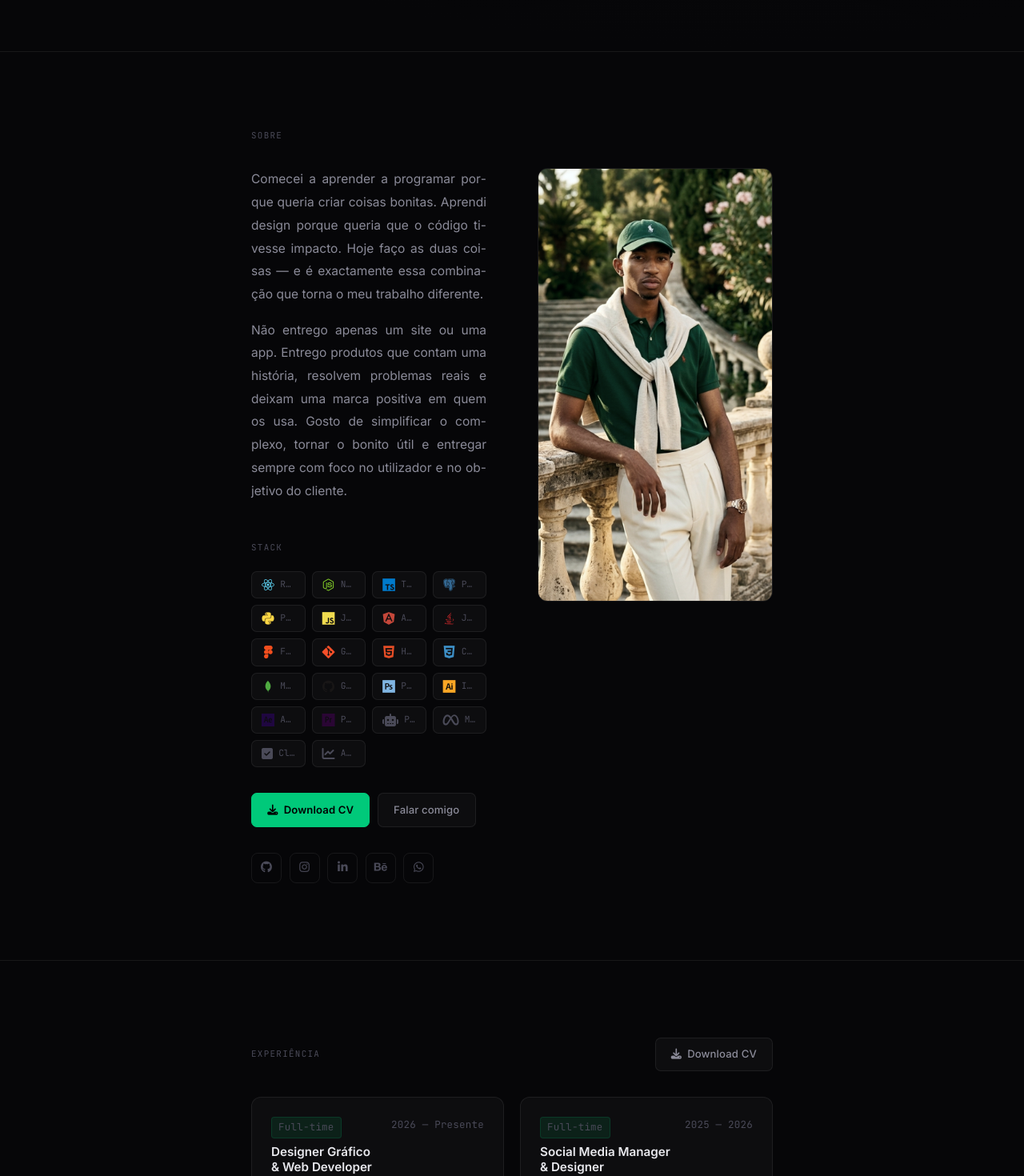
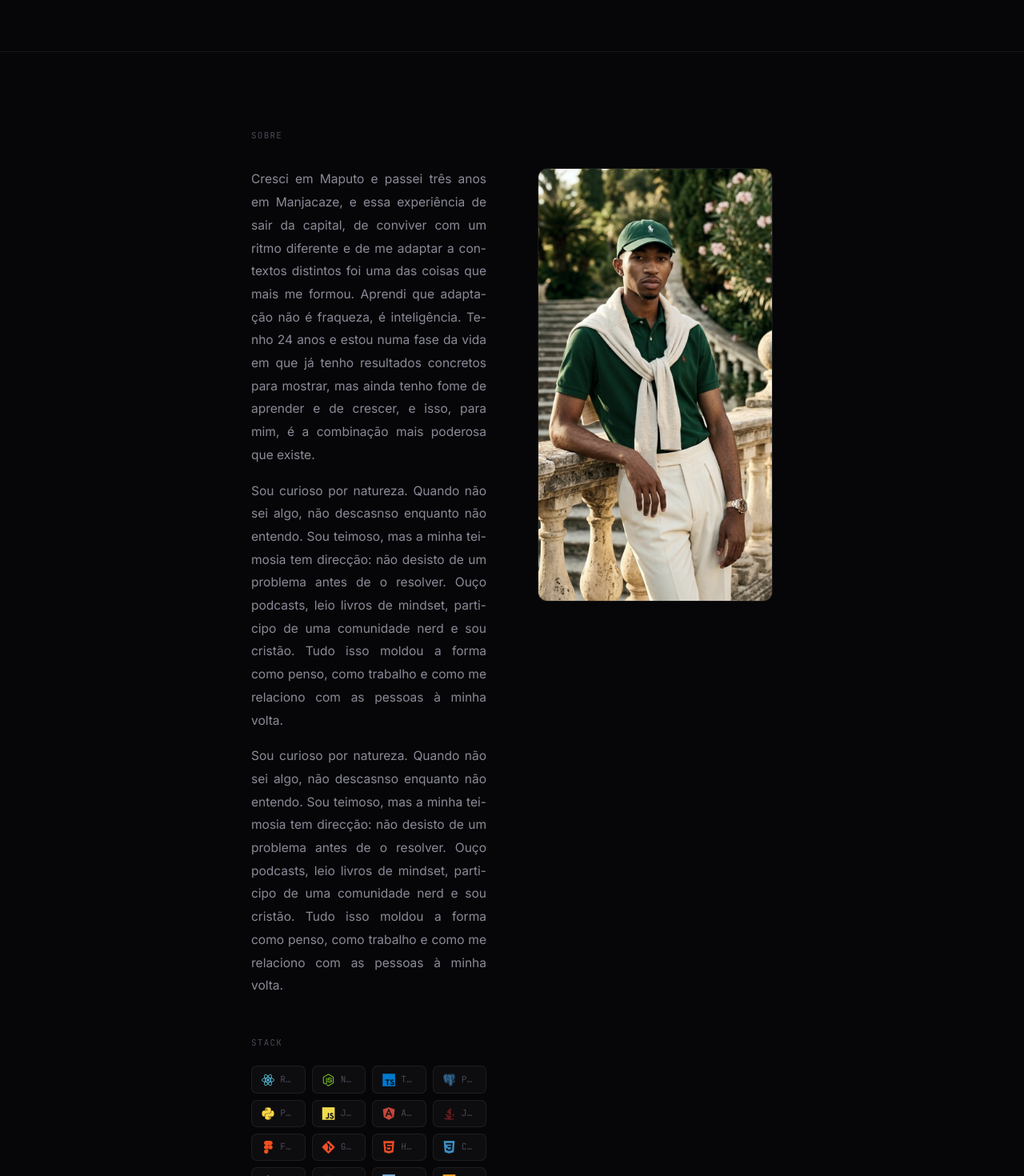
Before and after one commit to VanuchoLanga/-silvano-portfolio, a React (Vite) app: page / in a window 1280 px wide. Shown: the part 736-2206 px from the top of the page at 80% size. Built offline with nearby package versions, Linux system fonts and the light colour scheme.

Commit message:
Atualização da descrição sobre mim

```diff
--- a/src/pages/Home.jsx
+++ b/src/pages/Home.jsx
@@ -141,10 +141,13 @@ function About() {
           <div className="about__text-col">
             <div className="about__body reveal">
               <p className="about__text">
-                Comecei a aprender a programar porque queria criar coisas bonitas. Aprendi design porque queria que o código tivesse impacto. Hoje faço as duas coisas — e é exactamente essa combinação que torna o meu trabalho diferente.
+                Cresci em Maputo e passei três anos em Manjacaze, e essa experiência de sair da capital, de conviver com um ritmo diferente e de me adaptar a contextos distintos foi uma das coisas que mais me formou. Aprendi que adaptação não é fraqueza, é inteligência. Tenho 24 anos e estou numa fase da vida em que já tenho resultados concretos para mostrar, mas ainda tenho fome de aprender e de crescer, e isso, para mim, é a combinação mais poderosa que existe.
               </p>
               <p className="about__text">
-                Não entrego apenas um site ou uma app. Entrego produtos que contam uma história, resolvem problemas reais e deixam uma marca positiva em quem os usa. Gosto de simplificar o complexo, tornar o bonito útil e entregar sempre com foco no utilizador e no objetivo do cliente.
+                Sou curioso por natureza. Quando não sei algo, não descasnso enquanto não entendo. Sou teimoso, mas a minha teimosia tem direcção: não desisto de um problema antes de o resolver. Ouço podcasts, leio livros de mindset, participo de uma comunidade nerd e sou cristão. Tudo isso moldou a forma como penso, como trabalho e como me relaciono com as pessoas à minha volta.
+              </p>
+              <p className="about__text">
+                Sou curioso por natureza. Quando não sei algo, não descasnso enquanto não entendo. Sou teimoso, mas a minha teimosia tem direcção: não desisto de um problema antes de o resolver. Ouço podcasts, leio livros de mindset, participo de uma comunidade nerd e sou cristão. Tudo isso moldou a forma como penso, como trabalho e como me relaciono com as pessoas à minha volta.
               </p>
             </div>
 
```
